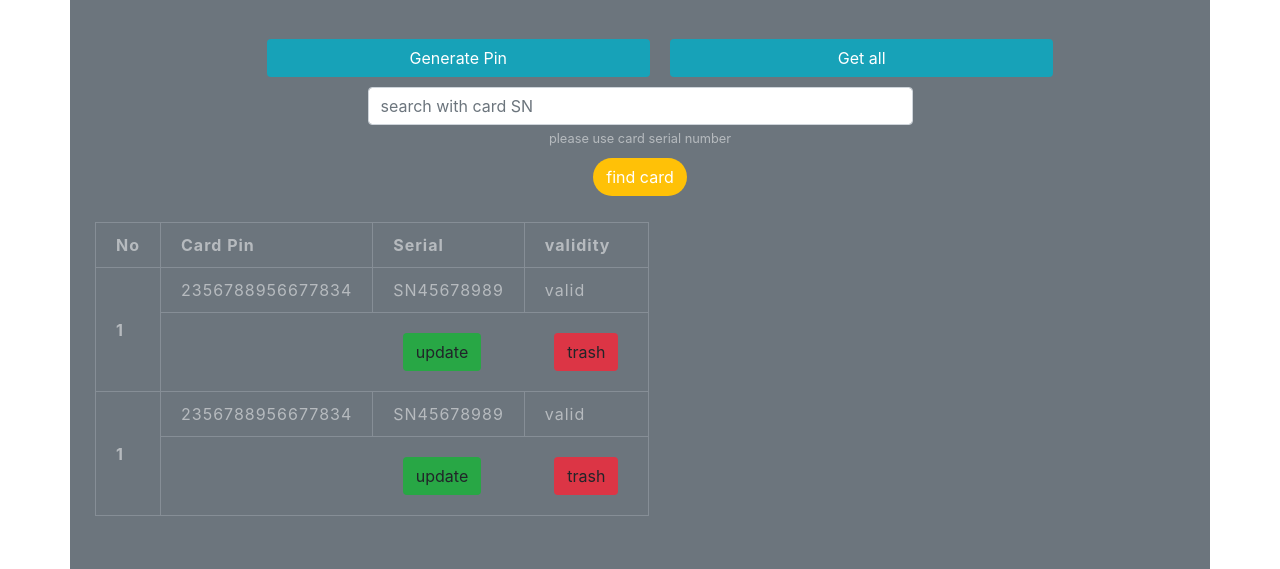
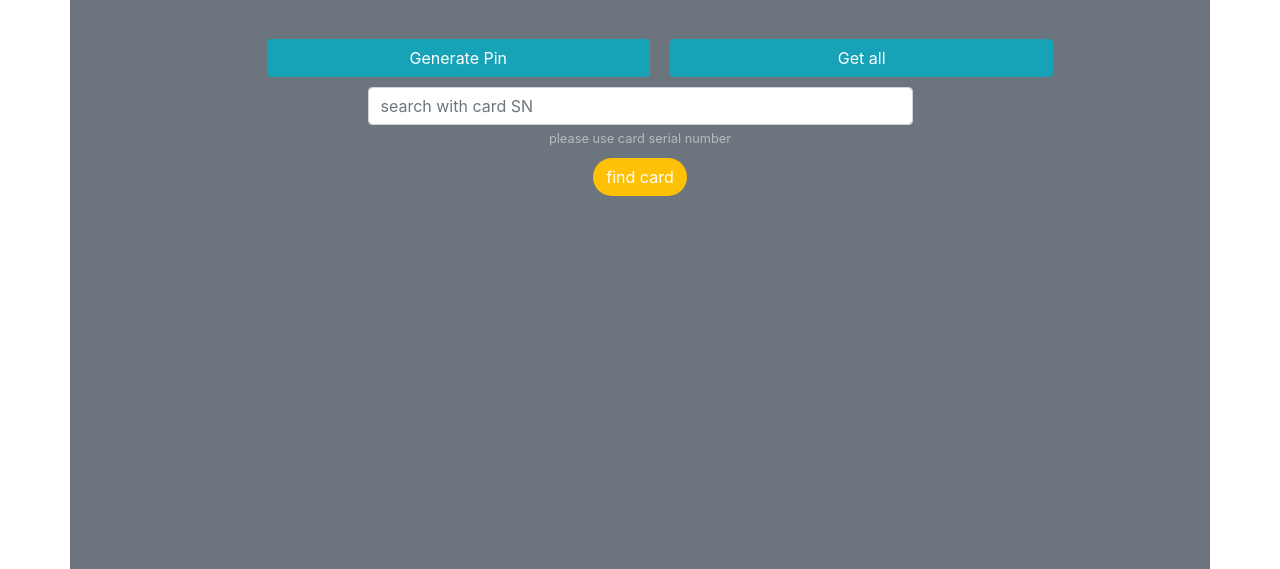
Before and after one commit to Onyedikareal/scratch-card-app, a website: page index.html in a window 1280 px wide. Shown: the part 231-800 px from the top of the page. Drawn offline with nearby package versions, Linux system fonts and the light colour scheme.

Commit message:
remove dummy table contents on html document

```diff
--- a/index.html
+++ b/index.html
@@ -12,22 +12,22 @@
                 <h1 class="jumbotron bg-transparent border border-white">Welcome to my scratch card app</h1>
                 <div class="row bj">
                 <div class="col-2"></div>
-                <button class="btn bg-info text-white col-4">Generate Pin</button>
-                <button class="btn bg-info text-white col-4">Get all</button>
+                <button class="btn bg-info text-white col-4" id="generate">Generate Pin</button>
+                <button class="btn bg-info text-white col-4" id="getall">Get all</button>
                 </div>
                 <div class="row bj">
                     <div class="col-3"></div>
-                <form action="get" class="col-6">
+                <form class="col-6">
                     <div class="form-group ">
-                            <input class="form-control " name="search" type="text" placeholder="search with card SN">
+                            <input class="form-control " name="search" type="text" placeholder="search with card SN" id="findsn">
                             <small class="form-text">please use card serial number</small>
-                            <button class="btn rounded-pill bg-warning text-white d-inline">find card</button>
+                            <button class="btn rounded-pill bg-warning text-white" id="getone">find card</button>
                     </div>
                 </form>
                 </div>
                 <div class="container" id="card-detail">
 
-                   <table>
+                   <table class="d-none" id="table">
                        <thead>
                             <tr>
                                 <th >No</th>
@@ -37,30 +37,7 @@
                             </tr>
                         </thead>
                         <tbody>
-                            <tr>
-                                <th rowspan="2" scope="rowgroup" >1</td>
-                                <td >2356788956677834</td>
-                                <td >SN45678989</td>
-                                <td >valid</th>
 
-                            </tr>
-                            <tr id="update">
-                                <td scope = "row">&nbsp;</td>
-                                <td> <button class="btn bg-success">update</button></td>
-                                <td><button class="btn bg-danger ">trash</button></td>
-                            </tr>
-                            <tr>
-                                    <th rowspan="2" scope="rowgroup" >1</td>
-                                    <td >2356788956677834</td>
-                                    <td >SN45678989</td>
-                                    <td >valid</th>
-
-                                </tr>
-                                <tr id="update">
-                                    <td scope = "row">&nbsp;</td>
-                                    <td> <button class="btn bg-success update">update</button></td>
-                                    <td><button class="btn bg-danger trash ">trash</button></td>
-                                </tr>
                         </tbody>
                    </table>
 
```
